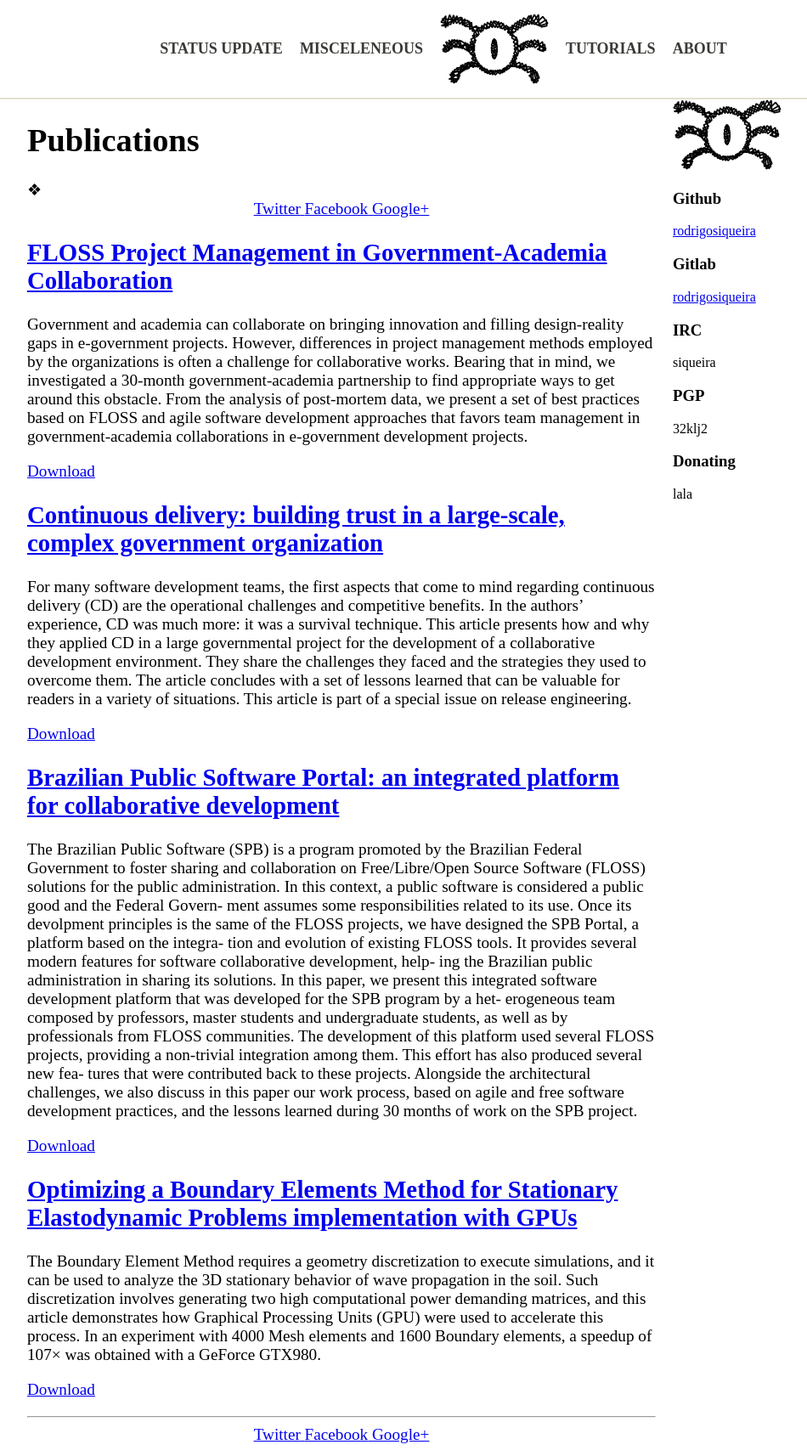
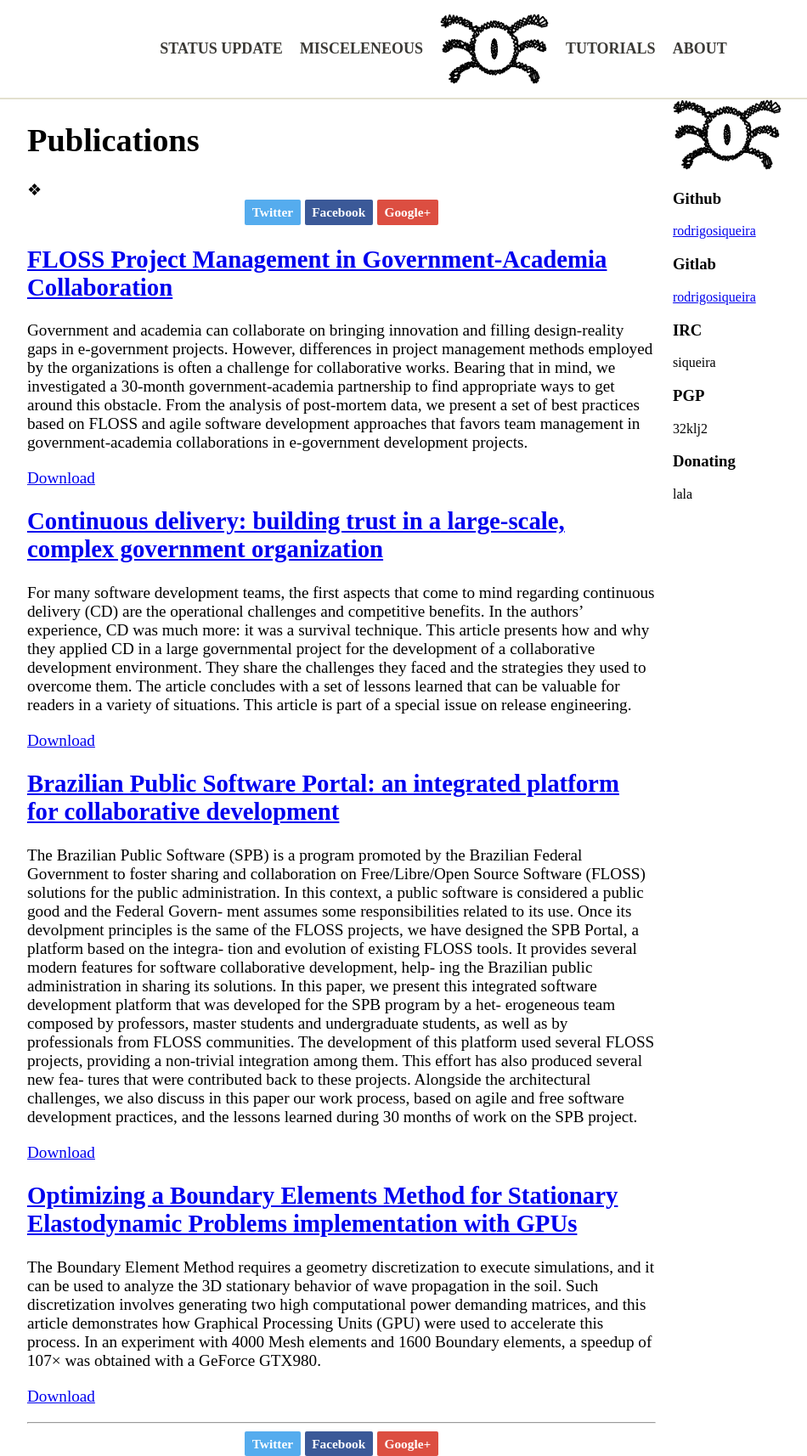
Before and after one commit to webfolder/siqueira.tech, a Jekyll site: the page built from _pages/about/publications.md, in a window 1280 px wide. Shown: the whole page at 85% size, without its empty margins (128-1078 px from the left). Built offline with Jekyll 4.4.1, drawn with Linux system fonts in a browser that asks for light colours.

Commit message:
Rework basic layout
Signed-off-by: Rodrigo Siqueira <rodrigosiqueiramelo@gmail.com>

```diff
--- a/_includes/share.html
+++ b/_includes/share.html
@@ -1,12 +1,11 @@
 {% if page.share != false %}
-  <a href="https://twitter.com/intent/tweet?text={{ site.url }}{{ page.url }}" class="btn btn_twitter" title="Share on Twitter">
-    <i class="fa fa-fw fa-twitter" aria-hidden="true"></i>
-    <span> Twitter</span>
+  <a href="https://twitter.com/intent/tweet?text={{ site.url }}{{ page.url }}" class="share share-twitter" title="Share on Twitter">
+    <span>Twitter</span>
   </a>
-  <a href="https://www.facebook.com/sharer/sharer.php?u={{ site.url }}{{ page.url }}" class="btn btn_facebook" title="Share on Facebook"><i class="fa fa-fw fa-facebook" aria-hidden="true"></i>
-    <span> Facebook</span>
+  <a href="https://www.facebook.com/sharer/sharer.php?u={{ site.url }}{{ page.url }}" class="share share-facebook" title="Share on Facebook">
+    <span>Facebook</span>
   </a>
-  <a href="https://plus.google.com/share?url={{ site.url }}{{ page.url }}" class="btn btn_google-plus" title="Share on Google Plus"><i class="fa fa-fw fa-google-plus" aria-hidden="true"></i>
-    <span> Google+</span>
+  <a href="https://plus.google.com/share?url={{ site.url }}{{ page.url }}" class="share share-google-plus" title="Share on Google Plus">
+    <span>Google+</span>
   </a>
 {% endif %}
--- a/_layouts/default.html
+++ b/_layouts/default.html
@@ -15,6 +15,7 @@
     <link href="/assets/css/site.css" rel="stylesheet">
     <link href="/assets/css/menu.css" rel="stylesheet">
     <link href="/assets/css/list_block.css" rel="stylesheet">
+    <link href="/assets/css/utils.css" rel="stylesheet">
 
     <!-- Favicons -->
     <link rel="shortcut icon" type="image/png" href="{{ site.baseurl }}/favicon.png" />
--- a/_layouts/home.html
+++ b/_layouts/home.html
@@ -1,9 +1,9 @@
 ---
 layout: default
 ---
-<div class="inner-post content">
+
+<div class="content">
 {{ content }}
-</div>
 
   <div class="list-content-box">
     <h2>Recent Posts</h2>
@@ -21,3 +21,4 @@
           {% endfor %}
       </ul>
   </div>
+</div>
--- a/_layouts/list_items.html
+++ b/_layouts/list_items.html
@@ -7,6 +7,10 @@
 {%- endcapture -%}
 
 <section class="list-items-flex">
+  {% if page.title %}
+    <h1> {{ page.title }} </h1>
+  {% endif %}
+
   {%- for page in site.pages -%}
 
     {%- if page.categories contains page_name -%}
--- /dev/null
+++ b/assets/css/utils.css
@@ -0,0 +1,47 @@
+/* Social media share */
+.share {
+  display: inline-block;
+  padding: 0.3em 0.5em;
+  font-size: 0.8em;
+  color: white;
+  text-decoration: none;
+  text-align: center;
+  font-weight: bold;
+  white-space: nowrap;
+  vertical-align: middle;
+  cursor: pointer;
+  border: 1px solid transparent;
+  border-radius: 2px;
+}
+
+.share-twitter {
+  background-color: #55acee;
+}
+
+.share-facebook {
+  background-color: #3b5998;
+}
+
+.share-google-plus {
+  background-color: #dc4e41;
+}
+
+/* Info boxes */
+.info-box, .success-box, .warning-box, .error-box {
+    border: 0.1rem solid gray;
+    border-left: 0.6rem solid gray;
+    padding: 1.0rem;
+    border-radius: 0.5rem;
+}
+
+.warning-box {
+    border-color: #d6b84d;
+}
+
+.success-box {
+    border-color: #2ea282;
+}
+
+.error-box {
+    border-color: red;
+}
```
Also changed, not shown: index.md (+2 -3 lines). Lines whose indentation alone changed are shown as unchanged.
